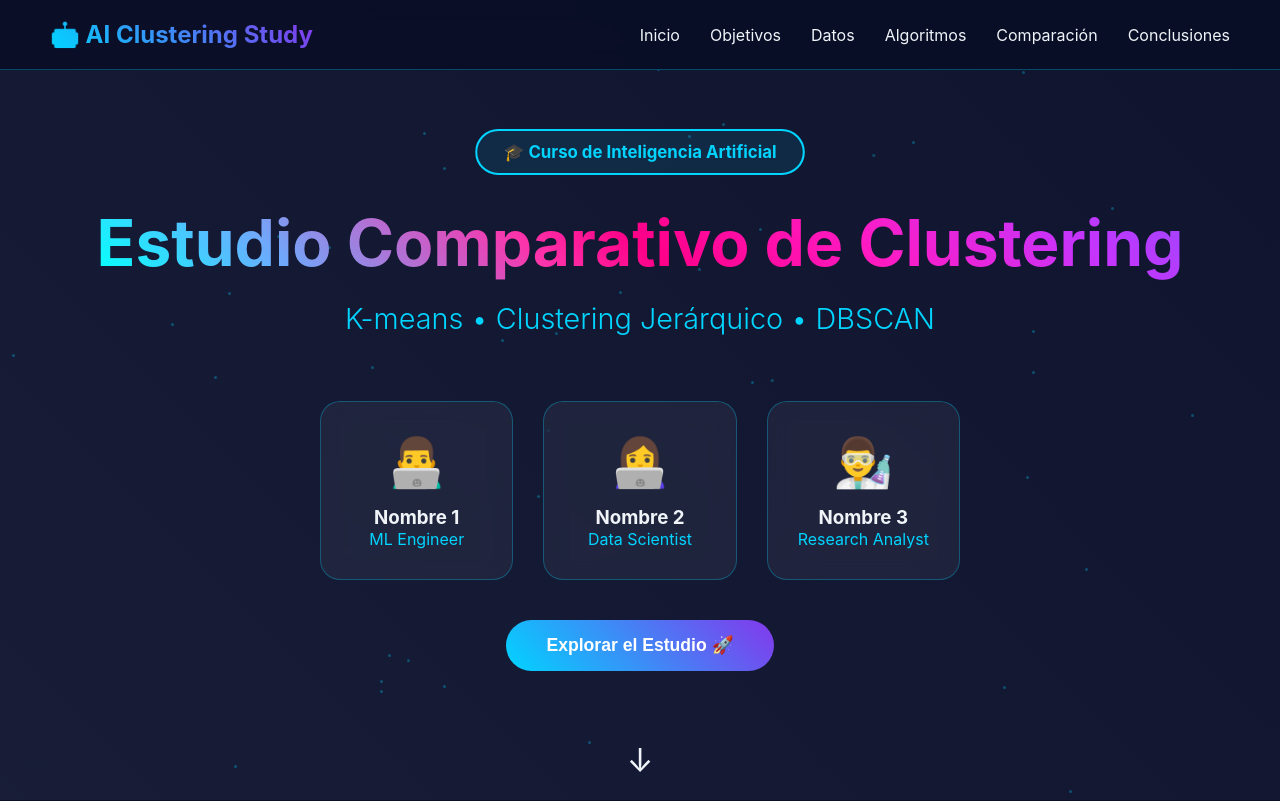
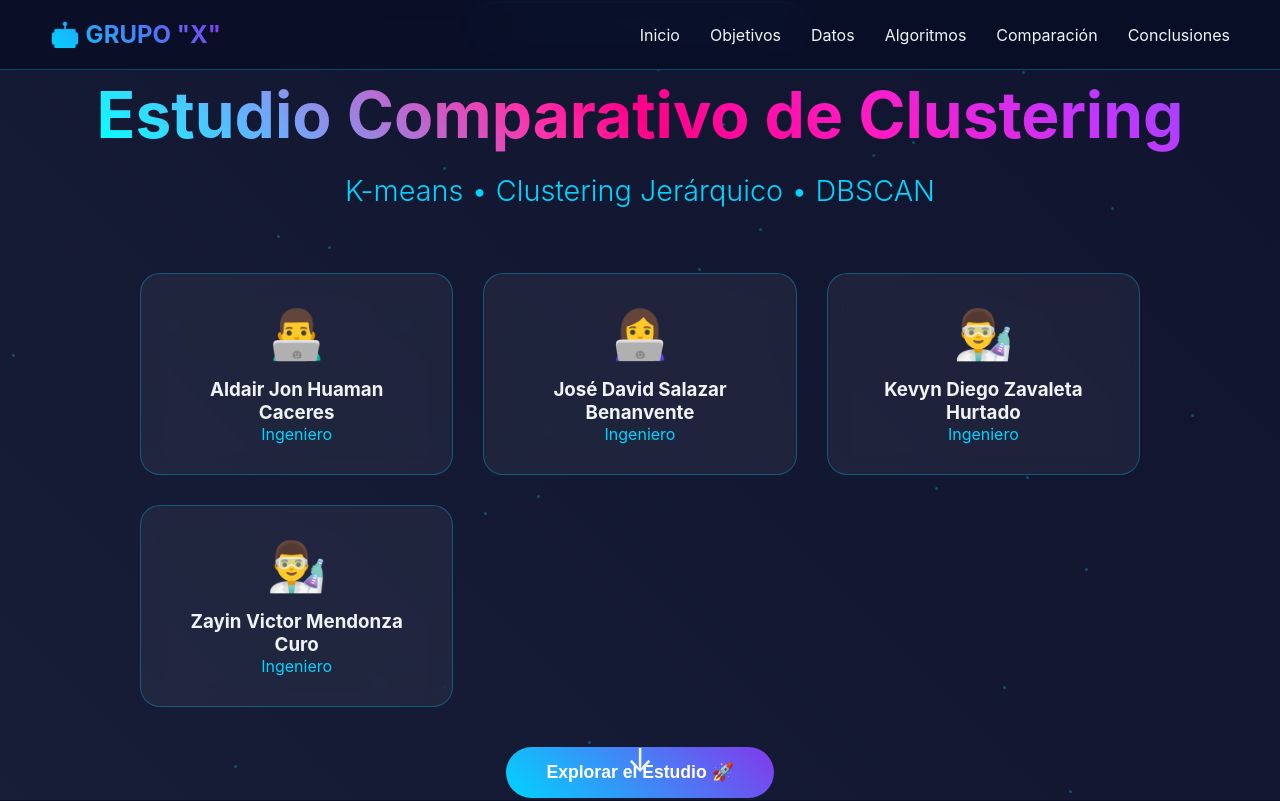
Before and after one commit to UAC-DavidSB/NoSupervisado, a plain HTML site: page index.html in a window 1280 px wide. Shown: the top 801 px of the page. Drawn offline with Linux system fonts and the light colour scheme.

Commit message:
Add files via upload

```diff
--- a/index.html
+++ b/index.html
@@ -484,7 +484,7 @@
 
     <!-- Navigation -->
     <nav>
-        <div class="logo">🤖 AI Clustering Study</div>
+        <div class="logo">🤖 GRUPO "X"</div>
         <div class="nav-links">
             <a href="#intro">Inicio</a>
             <a href="#objectives">Objetivos</a>
@@ -573,9 +573,10 @@
         // ==========================================
         const CONFIG = {
             team: [
-                { icon: "👨‍💻", name: "Nombre 1", role: "ML Engineer" },
-                { icon: "👩‍💻", name: "Nombre 2", role: "Data Scientist" },
-                { icon: "👨‍🔬", name: "Nombre 3", role: "Research Analyst" }
+                { icon: "👨‍💻", name: "Aldair Jon Huaman Caceres", role: "Ingeniero" },
+                { icon: "👩‍💻", name: "José David Salazar Benanvente", role: "Ingeniero" },
+                { icon: "👨‍🔬", name: "Kevyn Diego Zavaleta Hurtado ", role: "Ingeniero" },
+                { icon: "👨‍🔬", name: "Zayin Victor Mendonza Curo", role: "Ingeniero" }
             ],
             objectives: [
                 { icon: "🧠", title: "Teoría", desc: "Comprender los principios matemáticos y teóricos de cada algoritmo de clustering" },
@@ -588,7 +589,7 @@
             dataInfo: {
                 dataset: "Customer Segmentation Dataset",
                 source: "Kaggle - E-commerce Database",
-                samples: "8,000 clientes",
+                samples: "200 clientes",
                 features: "12 características (edad, ingresos, comportamiento de compra)",
                 objective: "Segmentar clientes en grupos homogéneos para estrategias de marketing personalizadas"
             },
```
